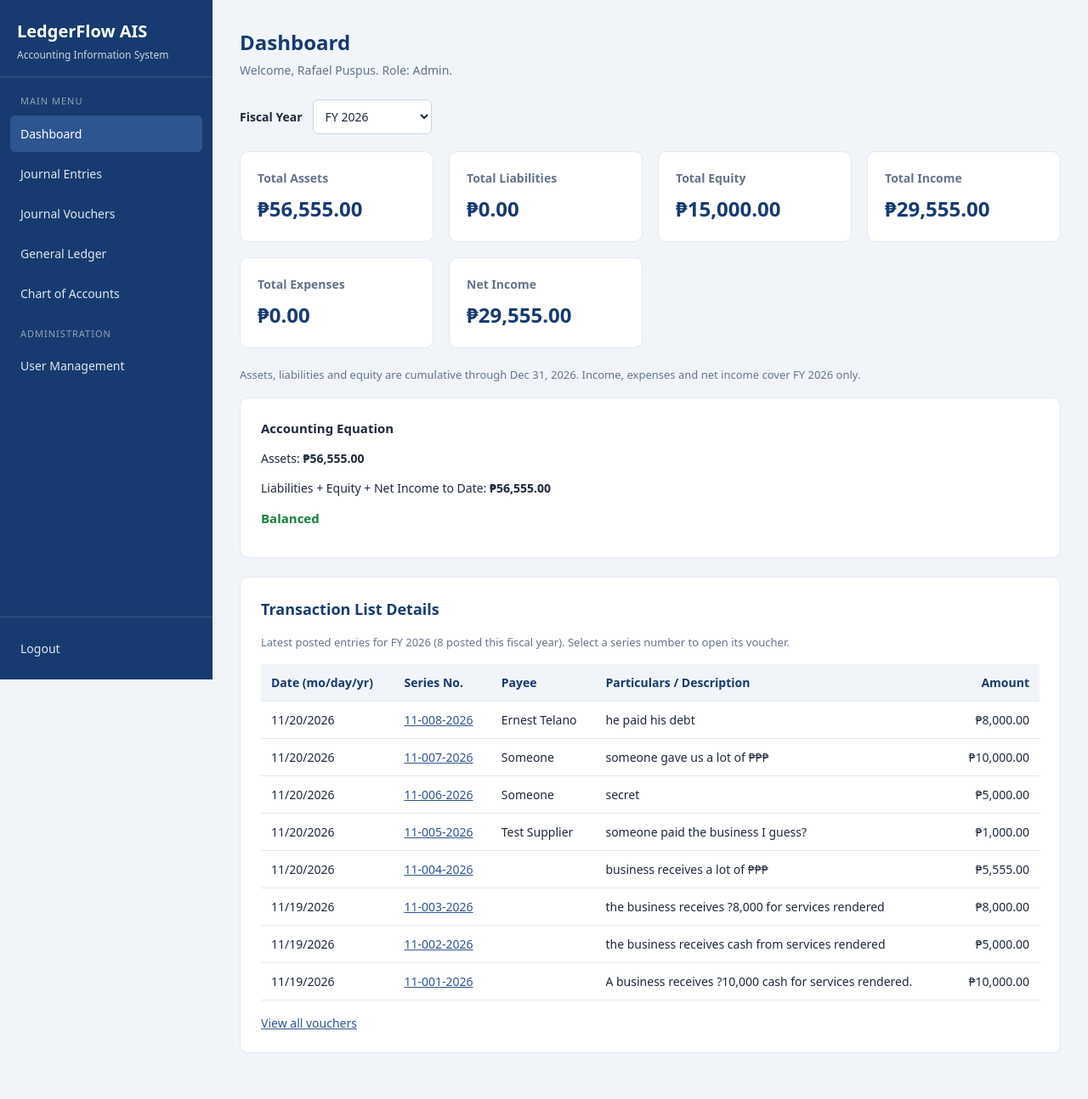
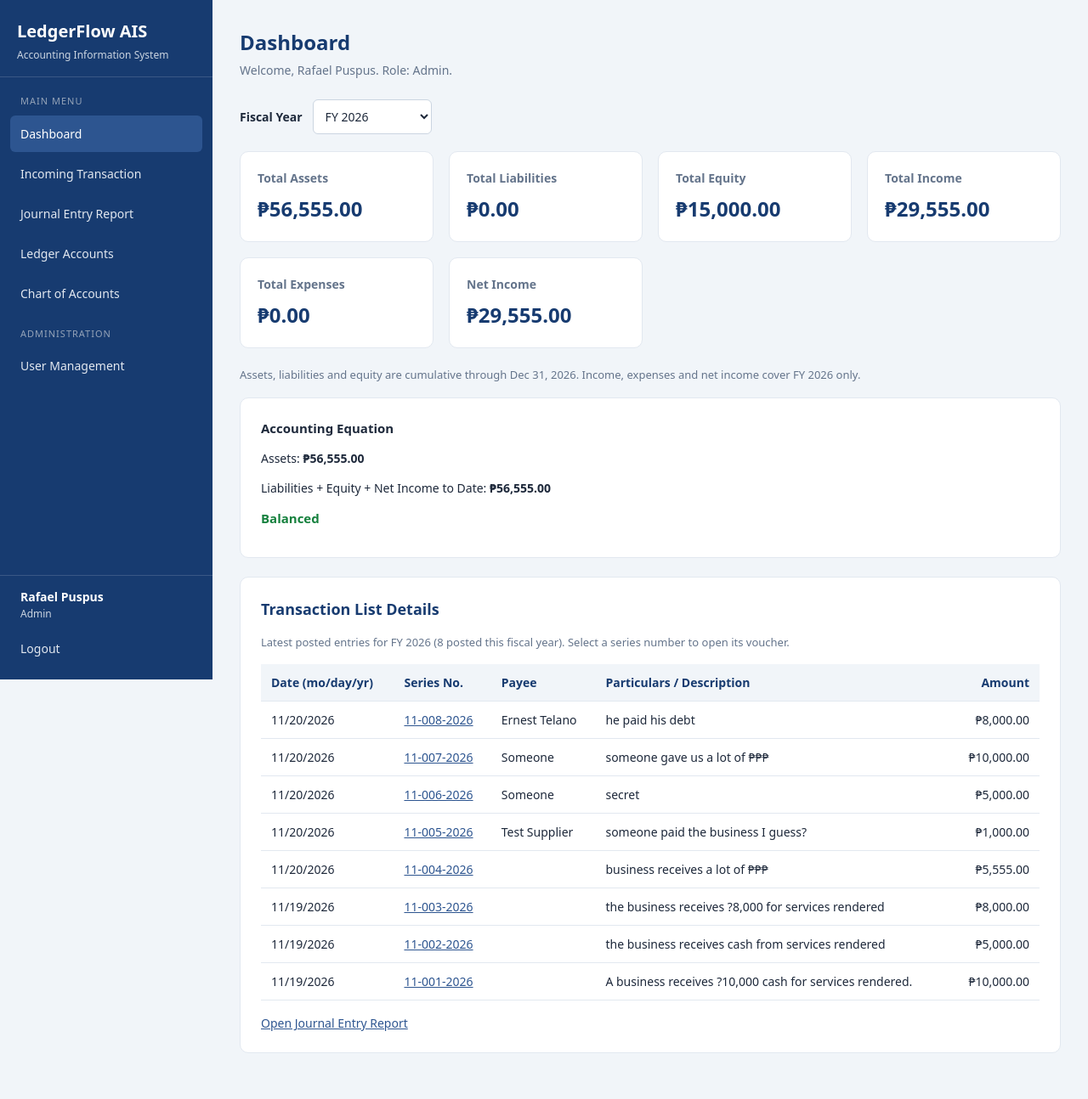
Before and after one commit to itsWrapped/ledgerflow-ais, a PHP site: page /pages/dashboard.php in a window 1280 px wide. Shown: the whole page at 85% size. Run offline with PHP 8.4, Linux system fonts and the light colour scheme; a user stored in the database is signed in; data comes from the database, SQL or seed files in the repository.

Commit message:
Initial commit: LedgerFlow AIS

```diff
--- a/assets/css/app.css
+++ b/assets/css/app.css
@@ -273,3 +273,7 @@ td form { margin: 0; }
 .nowrap { white-space: nowrap; }
 a { color: var(--navy-hover); }
 .note { margin: 0 0 16px; color: var(--muted); font-size: 13px; }
+
+.sidebar-user { margin-bottom: 10px; padding: 0 12px; line-height: 1.4; }
+.sidebar-user strong { display: block; font-size: 14px; }
+.sidebar-user span { font-size: 12px; color: #cbd5e1; }
--- a/includes/sidebar.php
+++ b/includes/sidebar.php
@@ -16,9 +16,9 @@ $sbEsc = fn($v) => htmlspecialchars((string)$v, ENT_QUOTES, "UTF-8");
 
 $mainNav = [
     "dashboard"        => ["dashboard.php",        "Dashboard"],
-    "journal_entries"  => ["journal_entries.php",  "Journal Entries"],
-    "journal_vouchers" => ["journal_vouchers.php", "Journal Vouchers"],
-    "general_ledger"   => ["general_ledger.php",   "General Ledger"],
+    "journal_entries"  => ["journal_entries.php",  "Incoming Transaction"],
+    "journal_vouchers" => ["journal_vouchers.php", "Journal Entry Report"],
+    "general_ledger"   => ["general_ledger.php",   "Ledger Accounts"],
     "chart_of_accounts" => ["chart_of_accounts.php", "Chart of Accounts"],
 ];
 
@@ -47,6 +47,11 @@ $isAdmin = ($_SESSION["role"] ?? "") === "admin";
     </nav>
 
     <div class="sidebar-footer">
+        <div class="sidebar-user">
+            <strong><?= $sbEsc($_SESSION["full_name"] ?? "User") ?></strong>
+            <span><?= $sbEsc(ucwords(str_replace("_", " ", $_SESSION["role"] ?? ""))) ?></span>
+        </div>
+
         <form action="../auth/logout.php" method="POST">
             <input type="hidden" name="csrf_token"
                    value="<?= $sbEsc($_SESSION["csrf_token"]) ?>">
--- a/pages/dashboard.php
+++ b/pages/dashboard.php
@@ -295,7 +295,7 @@ $role = e(ucwords(str_replace("_", " ", $_SESSION["role"] ?? "")));
             <?php endif; ?>
 
             <p style="margin: 16px 0 0;">
-                <a href="journal_vouchers.php">View all vouchers</a>
+                <a href="journal_vouchers.php">Open Journal Entry Report</a>
             </p>
         </div>
 
--- a/pages/general_ledger.php
+++ b/pages/general_ledger.php
@@ -157,7 +157,7 @@ function e($value) {
 <head>
     <meta charset="UTF-8">
     <meta name="viewport" content="width=device-width, initial-scale=1.0">
-    <title>General Ledger | LedgerFlow AIS</title>
+    <title>Ledger Accounts | LedgerFlow AIS</title>
 
 
         <link rel="stylesheet" href="../assets/css/app.css">
@@ -171,7 +171,7 @@ function e($value) {
 <div class="page-inner">
 
     <div class="page-header">
-            <h1>General Ledger</h1>
+            <h1>Ledger Accounts</h1>
             <p>View posted transactions and account balances.</p>
         </div>
 
@@ -327,7 +327,7 @@ function e($value) {
         <?php else: ?>
 
             <p class="empty-message">
-                Select an account above to view its General Ledger.
+                Select an account above to view its ledger.
             </p>
 
         <?php endif; ?>
--- a/pages/journal_entries.php
+++ b/pages/journal_entries.php
@@ -358,7 +358,7 @@ $recentEntries = $recentStmt->fetchAll();
     <meta charset="UTF-8">
     <meta name="viewport" content="width=device-width, initial-scale=1">
 
-    <title>Journal Entries | LedgerFlow AIS</title>
+    <title>Incoming Transaction | LedgerFlow AIS</title>
 
         <link rel="stylesheet" href="../assets/css/app.css">
 </head>
@@ -371,7 +371,7 @@ $recentEntries = $recentStmt->fetchAll();
     <div class="page-inner">
 
         <div class="page-header">
-            <h1>Journal Entries</h1>
+            <h1>Incoming Transaction</h1>
             <p>Create and post journal entries.</p>
         </div>
 
--- a/pages/journal_vouchers.php
+++ b/pages/journal_vouchers.php
@@ -98,7 +98,7 @@ $isBalanced = ($totalDebit === $totalCredit);
     <meta charset="UTF-8">
     <meta name="viewport" content="width=device-width, initial-scale=1.0">
 
-    <title>Journal Vouchers | LedgerFlow AIS</title>
+    <title>Journal Entry Report | LedgerFlow AIS</title>
 
         <link rel="stylesheet" href="../assets/css/app.css">
 </head>
@@ -122,7 +122,7 @@ $isBalanced = ($totalDebit === $totalCredit);
         </div>
 
         <div class="voucher-actions no-print">
-            <a href="journal_vouchers.php" class="btn btn-secondary">Back to Voucher List</a>
+            <a href="journal_vouchers.php" class="btn btn-secondary">Back to Journal Entry Report</a>
 
             <button
                 type="button"
@@ -250,7 +250,7 @@ $isBalanced = ($totalDebit === $totalCredit);
     <?php else: ?>
 
         <div class="page-header">
-            <h1>Journal Vouchers</h1>
+            <h1>Journal Entry Report</h1>
             <p>View and print vouchers from posted journal entries.</p>
         </div>
 
```
Also changed, not shown: README.md (added).
